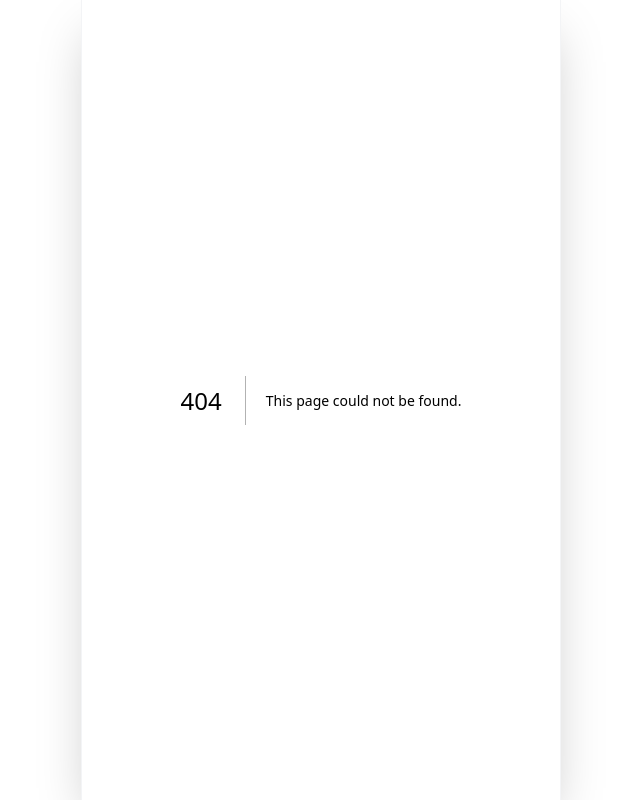
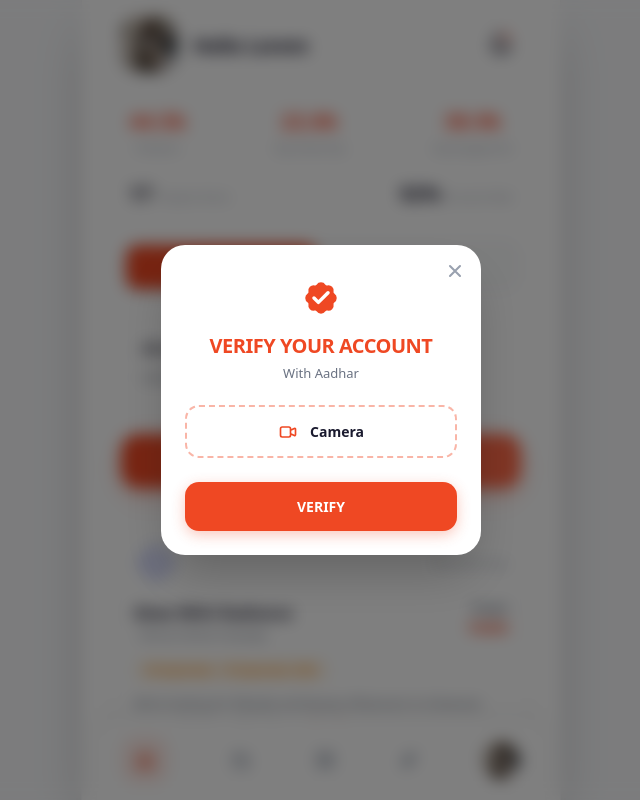
Before and after one commit to Hari239o/Geonixa-Platform, a Next.js app: page /creator in a window 1280 px wide. Before the commit this address had no page. Shown: the whole page, without its empty margins (319-959 px from the left). Built offline with nearby package versions, Linux system fonts and the light colour scheme.

Commit message:
Rename home to creator and update references

```diff
--- a/src/app/auth/callback/page.tsx
+++ b/src/app/auth/callback/page.tsx
@@ -21,7 +21,7 @@
         } else if (role === "partner") {
           router.replace("/partner");
         } else if (role === "creator") {
-          router.replace("/home");
+          router.replace("/creator");
         } else {
           router.replace("/dashboard");
         }
--- a/src/app/kyc/page.tsx
+++ b/src/app/kyc/page.tsx
@@ -116,7 +116,7 @@
  const profile = JSON.parse(localStorage.getItem('kaling_user_profile') || '{}');
  profile.isVerified = true;
  localStorage.setItem('kaling_user_profile', JSON.stringify(profile));
- router.push('/home');
+ router.push('/creator');
  }
  } else {
  setErrorMessage("Verification failed: " + data.error + ". Please try again.");
--- a/src/app/setup-profile/page.tsx
+++ b/src/app/setup-profile/page.tsx
@@ -100,7 +100,7 @@
  }
 
  // Redirect to creators dashboard
- router.push('/home');
+ router.push('/creator');
  };
 
  const isFormValid = () => {
--- a/src/components/creator/BottomNav.tsx
+++ b/src/components/creator/BottomNav.tsx
@@ -9,7 +9,7 @@
  const pathname = usePathname();
 
  const navItems = [
- { name: "Home", href: "/home", icon: Home },
+ { name: "Home", href: "/creator", icon: Home },
  { name: "Studio", href: "/ai", icon: Video },
  { name: "Portfolio", href: "/portfolio", icon: Briefcase },
  { name: "Booking", href: "/booking", icon: Calendar },
--- a/src/components/creator/CreatorDashboard.tsx
+++ b/src/components/creator/CreatorDashboard.tsx
@@ -110,7 +110,7 @@
           </div>
           <button
             className="relative p-2 rounded-full hover:bg-gray-50 transition-colors"
-            onClick={() => router.push('/home/notifications')}
+            onClick={() => router.push('/creator/notifications')}
           >
             <Bell className="w-6 h-6 text-[#1a1a2e]" strokeWidth={2.5} />
             <span className="absolute top-2 right-2.5 w-2.5 h-2.5 bg-primary-red rounded-full border-2 border-white"></span>
--- a/src/components/shared/BottomNav.tsx
+++ b/src/components/shared/BottomNav.tsx
@@ -97,7 +97,7 @@
  const pathname = usePathname();
 
   const navItems = [
-    { name: 'Home', path: '/home', icon: HomeIcon },
+    { name: 'Home', path: '/creator', icon: HomeIcon },
     { name: 'Wallet', path: '/wallet', icon: WalletIcon },
     { name: 'Campaign', path: '/campaigns', icon: CampaignIcon },
     { name: 'AI', path: '/ai', icon: AIIcon },
```
Also changed, not shown: src/app/creator/notifications/page.tsx (renamed from src/app/home/notifications/page.tsx), src/app/creator/page.tsx (renamed from src/app/home/page.tsx).
